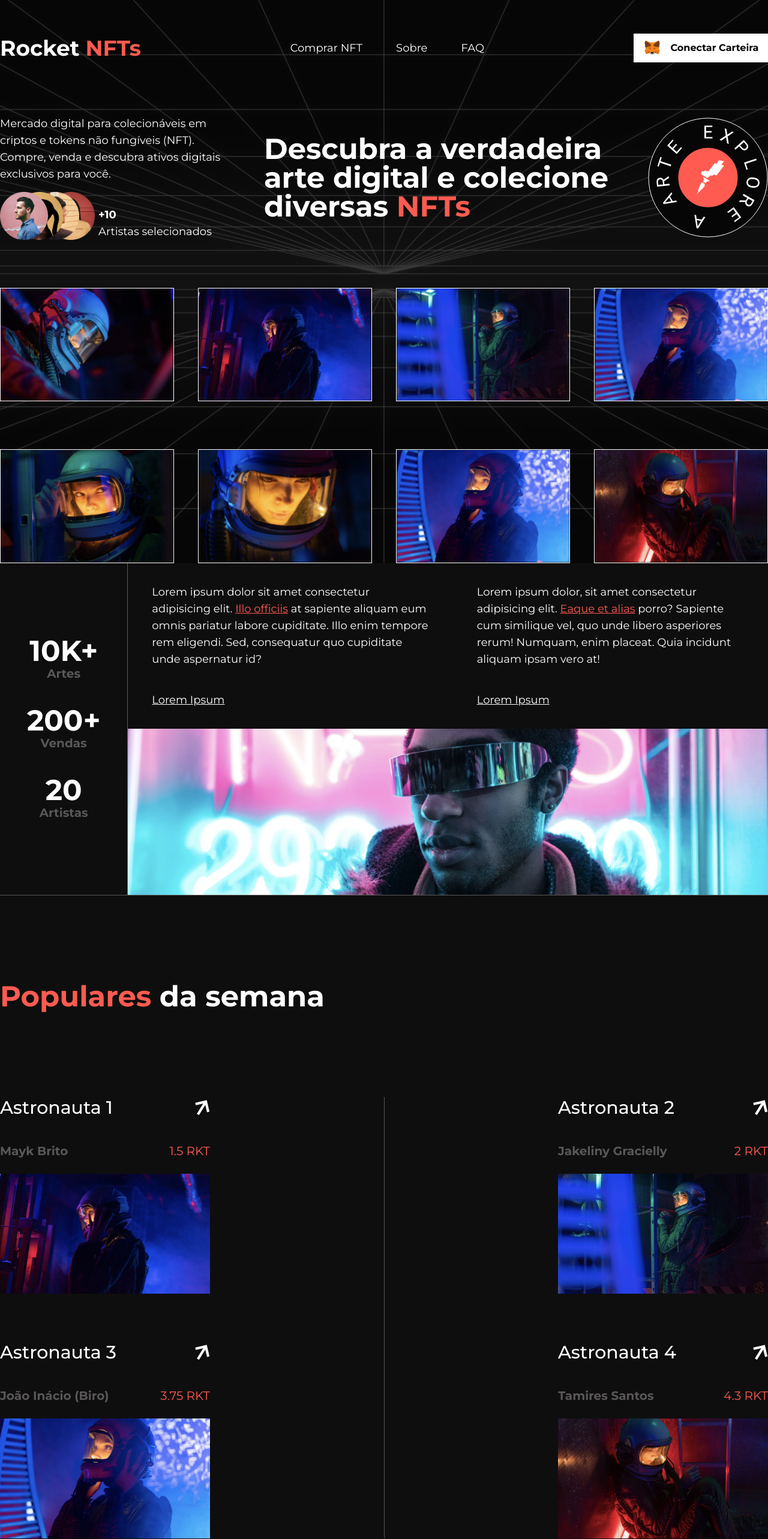
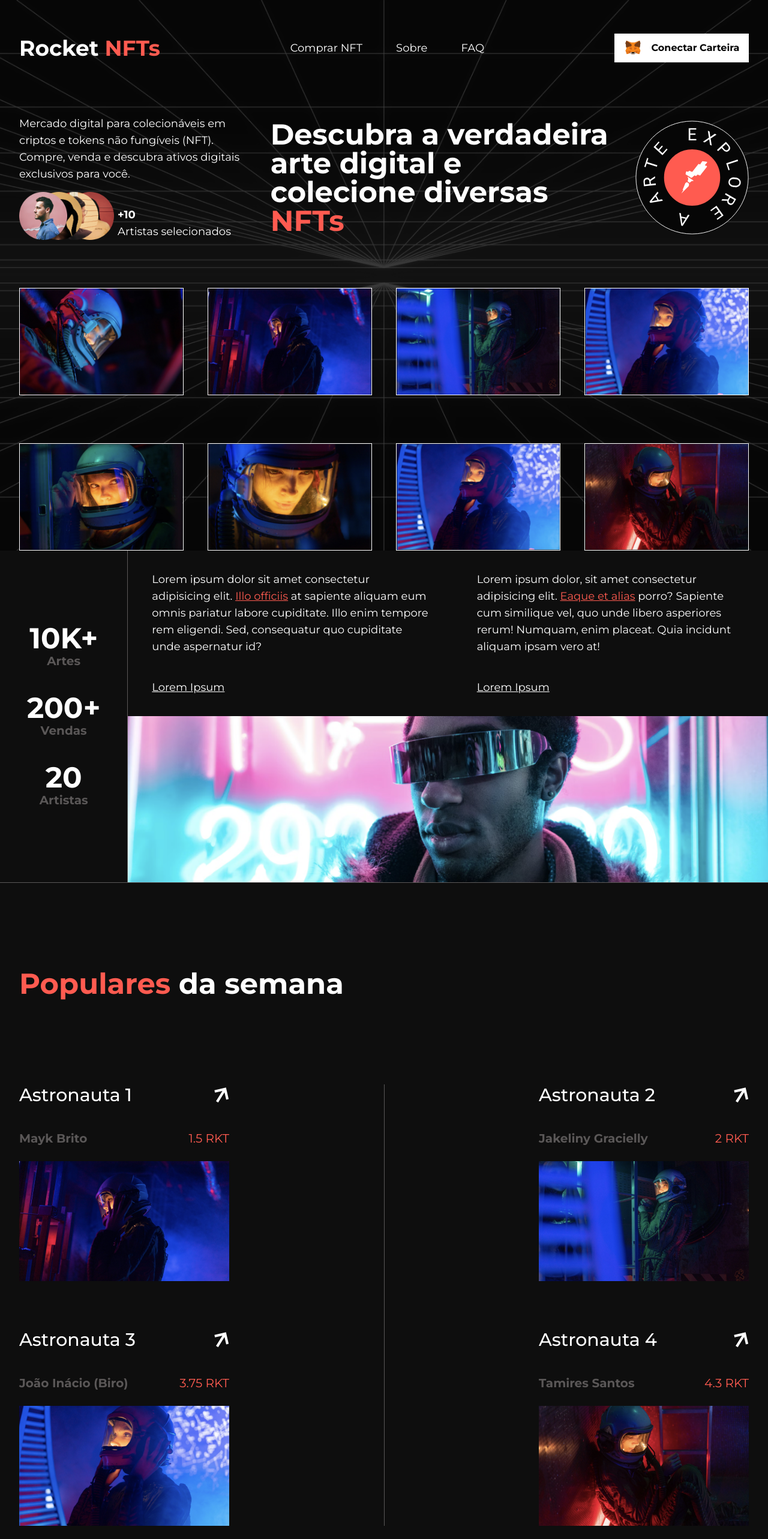
Before and after one commit to Kiicchan/rocket-nfts, a React (Vite) app: page / in a window 1280 px wide. Shown: the top 2566 px of the page at 60% size. Built offline with nearby package versions, Linux system fonts and the light colour scheme.

Commit message:
customize container class

```diff
--- a/src/components/Artists.tsx
+++ b/src/components/Artists.tsx
@@ -11,7 +11,7 @@ const artists: ArtistCardProps[] = [
 
 export function Artists() {
     return (
-        <section className="container mx-auto my-36">
+        <section className="container my-36">
             <h2 className="text-5xl font-bold my-36 text-center">Melhores <strong className="text-logo">artistas</strong></h2>
             <div className="flex flex-wrap gap-28 justify-between">
                 {artists.map(artist => <ArtistCard key={artist.name} {...artist} />)}
--- a/src/components/Footer.tsx
+++ b/src/components/Footer.tsx
@@ -2,7 +2,7 @@ export function Footer() {
     return (
         <footer className="bg-card">
             <div className="">
-                <div className="container mx-auto flex justify-between py-10">
+                <div className="container flex justify-between py-10">
                     <img src="/assets/icons/logo.svg" alt="logo" />
                     <button className="center bg-logo h-20 w-20"
                         onClick={() => window.scrollTo({ top: 0, behavior: "smooth" })}>
@@ -10,7 +10,7 @@ export function Footer() {
                     </button>
                 </div>
                 <div className="border-y border-subtitle">
-                    <div className="container mx-auto grid grid-cols-[1fr_2fr]">
+                    <div className="container grid grid-cols-[1fr_2fr]">
                         <div className="flex flex-col py-10">
                             <p className="mb-6 text-3xl font-medium">Fique por dentro de <strong className="text-logo block">todas as novidades</strong></p>
                             <form onSubmit={(e) => e.preventDefault()}>
@@ -54,7 +54,7 @@ export function Footer() {
                         </div>
                     </div>
                 </div>
-                <div className="container mx-auto flex justify-between py-10">
+                <div className="container flex justify-between py-10">
                     <a className="text-subtitle text-xl" href="https://github.com/Kiicchan" target={"_blank"}>github.com/Kiicchan</a>
                     <div className="flex gap-12">
                         <a href="#">
--- a/src/components/Header.tsx
+++ b/src/components/Header.tsx
@@ -20,7 +20,7 @@ export function Header() {
 
     return (
         <div className={`fixed top-0 left-0 right-0 z-10 border-[transparent] ${!isOnTop && glass} transition-all`}>
-            <header className="container mx-auto py-14 flex items-center justify-between">
+            <header className="container py-14 flex items-center justify-between">
                 <h1 className="text-4xl font-bold">Rocket <strong className="text-logo">NFTs</strong></h1>
                 <nav>
                     <ul className="center gap-14 text-lg">
--- a/src/components/MainSection.tsx
+++ b/src/components/MainSection.tsx
@@ -19,7 +19,7 @@ const galleryURLs = [
 export function MainSection() {
     return (
         <section className="bg-grid bg-cover bg-center bg-no-repeat pt-48">
-            <div className="flex items-center justify-between container mx-auto gap-10">
+            <div className="flex items-center justify-between container gap-10">
                 <div className="flex flex-col gap-4 basis-[400px]">
                     <p className="text-lg">Mercado digital para colecionáveis em criptos e tokens não fungíveis (NFT). Compre, venda e descubra ativos digitais exclusivos para você.</p>
                     <div className="flex items-end">
@@ -44,7 +44,7 @@ export function MainSection() {
                     <img src="/assets/icons/badge.svg" alt="Badge" />
                 </div>
             </div>
-            <div className="mt-20 container mx-auto grid grid-cols-4 gap-y-20 gap-x-10">
+            <div className="mt-20 container grid grid-cols-4 gap-y-20 gap-x-10">
                 {galleryURLs.map((url, index) => <img className="border border-white w-full"
                     src={url}
                     key={url}
--- a/src/components/Popular.tsx
+++ b/src/components/Popular.tsx
@@ -9,7 +9,7 @@ const arts: CardProps[] = [
 
 export function Popular() {
     return (
-        <section className="container mx-auto">
+        <section className="container">
             <h2 className="text-5xl font-bold my-36"><strong className="text-logo">Populares</strong> da semana</h2>
             <div className="grid grid-cols-[repeat(2,max-content)] place-content-between gap-y-20 bg-gradient-to-t from-subtitle to-subtitle bg-center bg-[length:1px_100%] bg-no-repeat">
                 {arts.map(artProps => <Card key={artProps.title} {...artProps} />)}
--- a/tailwind.config.cjs
+++ b/tailwind.config.cjs
@@ -19,6 +19,10 @@ module.exports = {
     fontFamily: {
       sans: ['Montserrat', 'sans-serif']
     },
+    container: {
+      center: true,
+      padding: '2rem'
+    }
   },
   plugins: [],
 }
```
